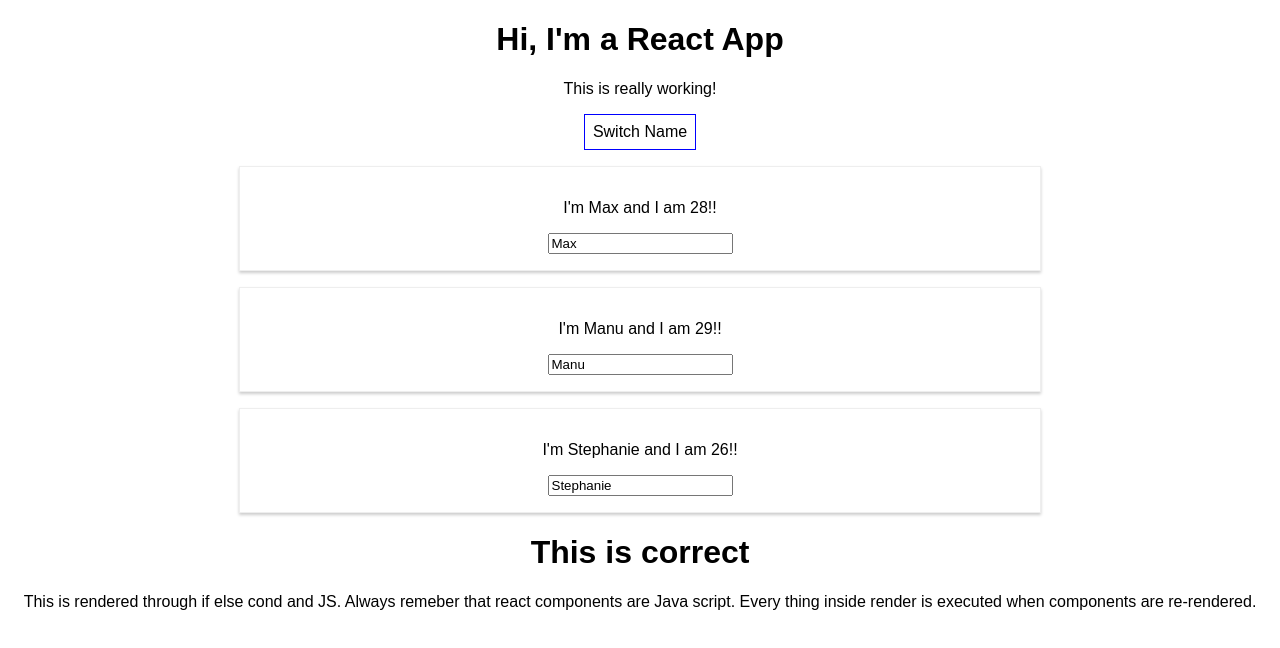
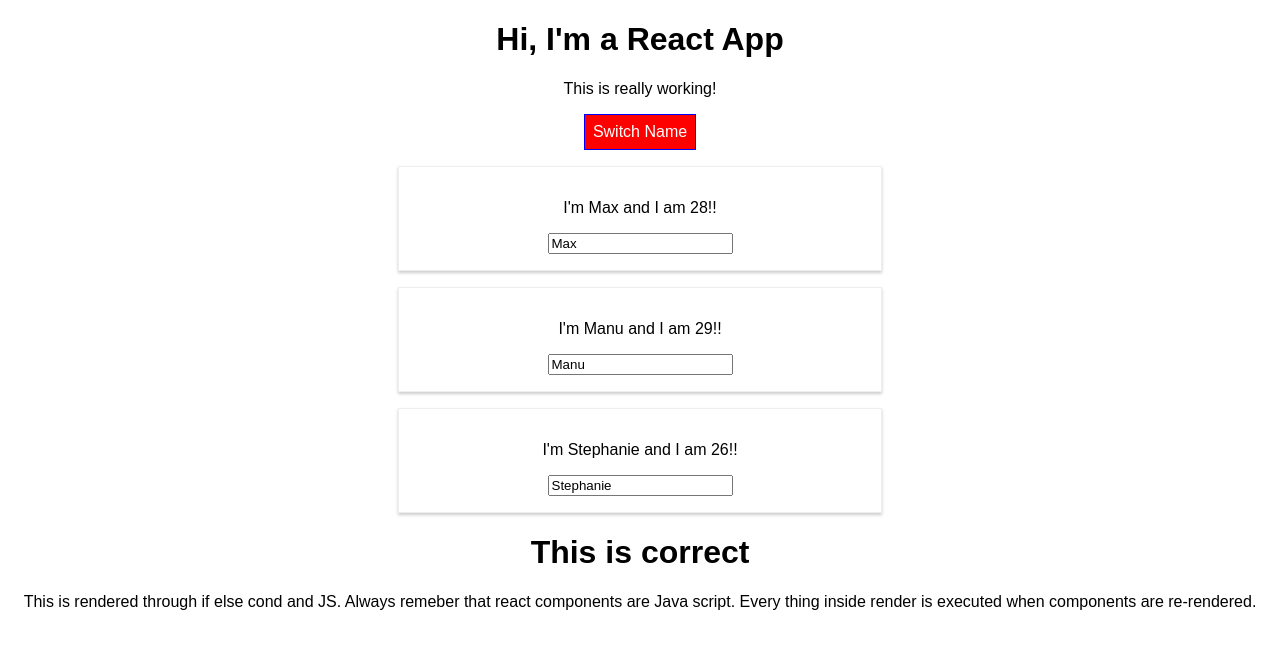
Before and after one commit to SiddTripathi/React_Codes, a React (Create React App) app in the folder react-complete-guide/: page / in a window 1280 px wide. Both pictures are taken after a click on the button "Switch Name". Shown: the top 648 px of the page. Built offline with nearby package versions, Linux system fonts and the light colour scheme.

Commit message:
Radium package for Inline dynamic styling

```diff
--- a/react-complete-guide/package.json
+++ b/react-complete-guide/package.json
@@ -3,6 +3,7 @@
   "version": "0.1.0",
   "private": true,
   "dependencies": {
+    "radium": "^0.26.0",
     "react": "^16.13.1",
     "react-dom": "^16.13.1",
     "react-scripts": "1.1.5"
--- a/react-complete-guide/src/App.css
+++ b/react-complete-guide/src/App.css
@@ -9,3 +9,11 @@
   padding: 8px;
   cursor: pointer;
 }
+
+.red {
+  color: red;
+}
+
+.bold {
+  font-weight: bold;
+}
--- a/react-complete-guide/src/App.js
+++ b/react-complete-guide/src/App.js
@@ -4,6 +4,7 @@
 // import logo from './logo.svg';
 import Person from './Person/Person'
 import './App.css';
+import Radium, { StyleRoot } from 'radium';
 
 class App extends Component {
   state = {
@@ -66,6 +67,18 @@
 
   render() {
 
+    const style = {
+      backgroundColor: 'green',
+      color: 'white',
+      font: 'inherit',
+      border: '1px solid blue',
+      padding: '8px',
+      cursor: 'pointer',
+      ':hover': {
+        backgroundColor: 'lightgreen',
+        color: 'black'
+      }
+    };
     let person = null;
     if (this.state.showPersons === true) {
       person = (<div>
@@ -73,14 +86,31 @@
         <p>This is rendered through if else cond and JS. Always remeber that react components are Java script. Every thing inside render
         is executed when components are re-rendered.
   </p>
-      </div>)
+
+      </div>
+      )
+      style.backgroundColor = 'red';
+      style[':hover'] = {
+        backgroundColor: 'blue',
+        color: 'black'
+      }
+
+    }
+
+    const clases = [];
+    if (this.state.persons.length <= 2) {
+      clases.push('red');
+    }
+    if (this.state.persons.length <= 1) {
+      clases.push('bold'); //bold is class in app.css
     }
 
     return (
+      <StyleRoot>
         <div className="App">
           <h1>Hi, I'm a React App</h1>
-        <p>This is really working!</p>
-        <button className="name-change-button" onClick={this.toggleNameHandler}>Switch Name</button>
+          <p className={clases.join(' ')}>This is really working!</p>
+          <button style={style} onClick={this.toggleNameHandler}>Switch Name</button>
           {this.state.showPersons ?
             <div>
               {this.state.persons.map((person, index) => {
@@ -95,12 +125,13 @@
             </div> : null}
           {person}
         </div>
+      </StyleRoot>
     );
     // return React.createElement('div', {className: 'App'}, React.createElement('h1', null, 'Does this work now?'));
   }
 }
 
-export default App;
+export default Radium(App);
 
 
 
--- a/react-complete-guide/src/Person/Person.js
+++ b/react-complete-guide/src/Person/Person.js
@@ -1,12 +1,18 @@
 import React from 'react';
+import Radium from 'radium';
 
 //The Css file will be injected directly to index.html file by the help of Webpack inbuilt library
 import './Person.css'
 
 
 const person = (details) => {
+    const style = {
+        '@media (min-width:500px)': {
+            width: '450px'
+        }
+    };
     return (
-        <div className='Person'>
+        <div className='Person' style={style}>
             <p onClick={details.click}>I'm {details.name} and I am {details.age}!!</p>
 
             <div>
@@ -20,7 +26,7 @@
 
 
 
-export default person;
+export default Radium(person);
 
 
 /* Comments
```
Also changed, not shown: 1 other file (tests, documents, lock files or other folders). Lines whose indentation alone changed are shown as unchanged.
